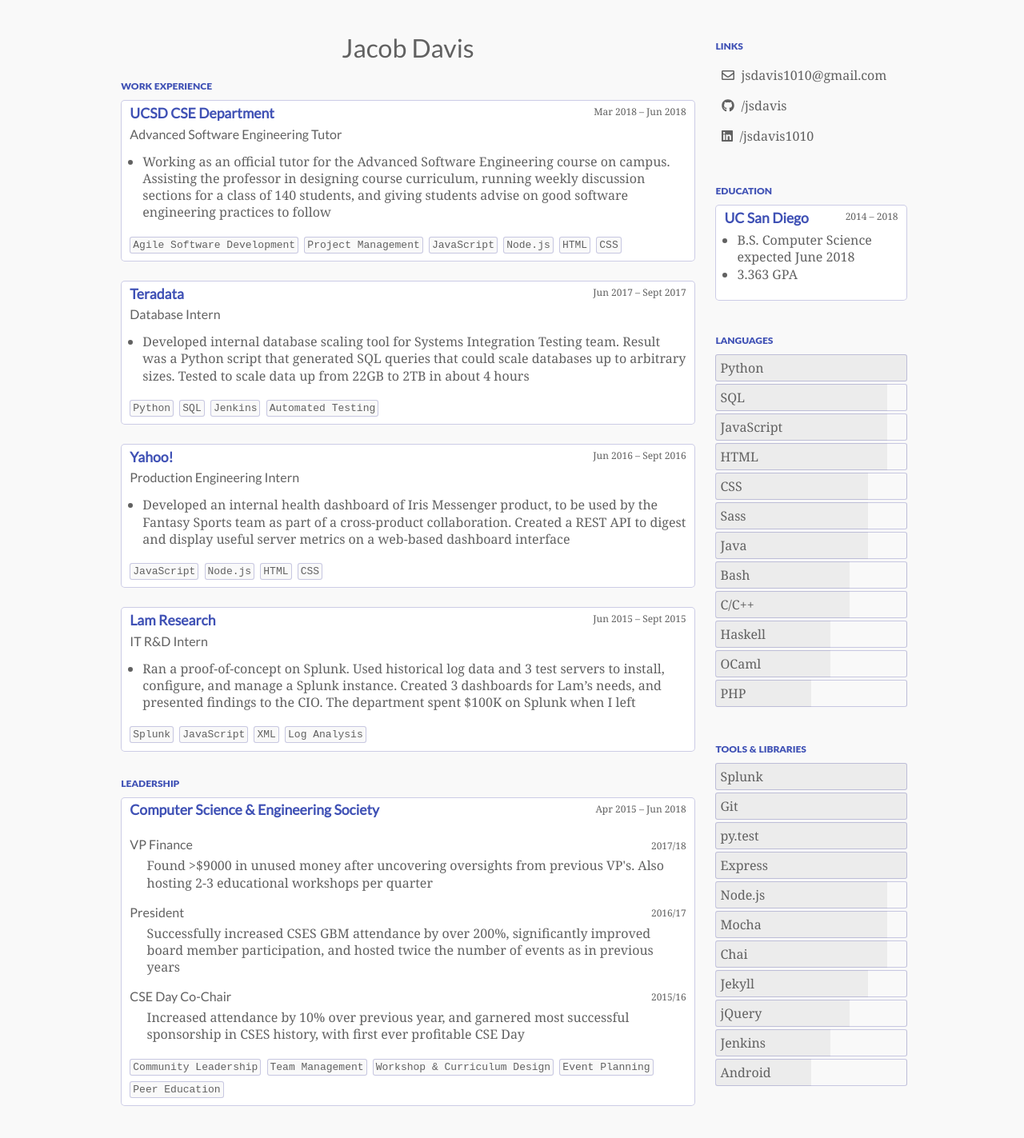
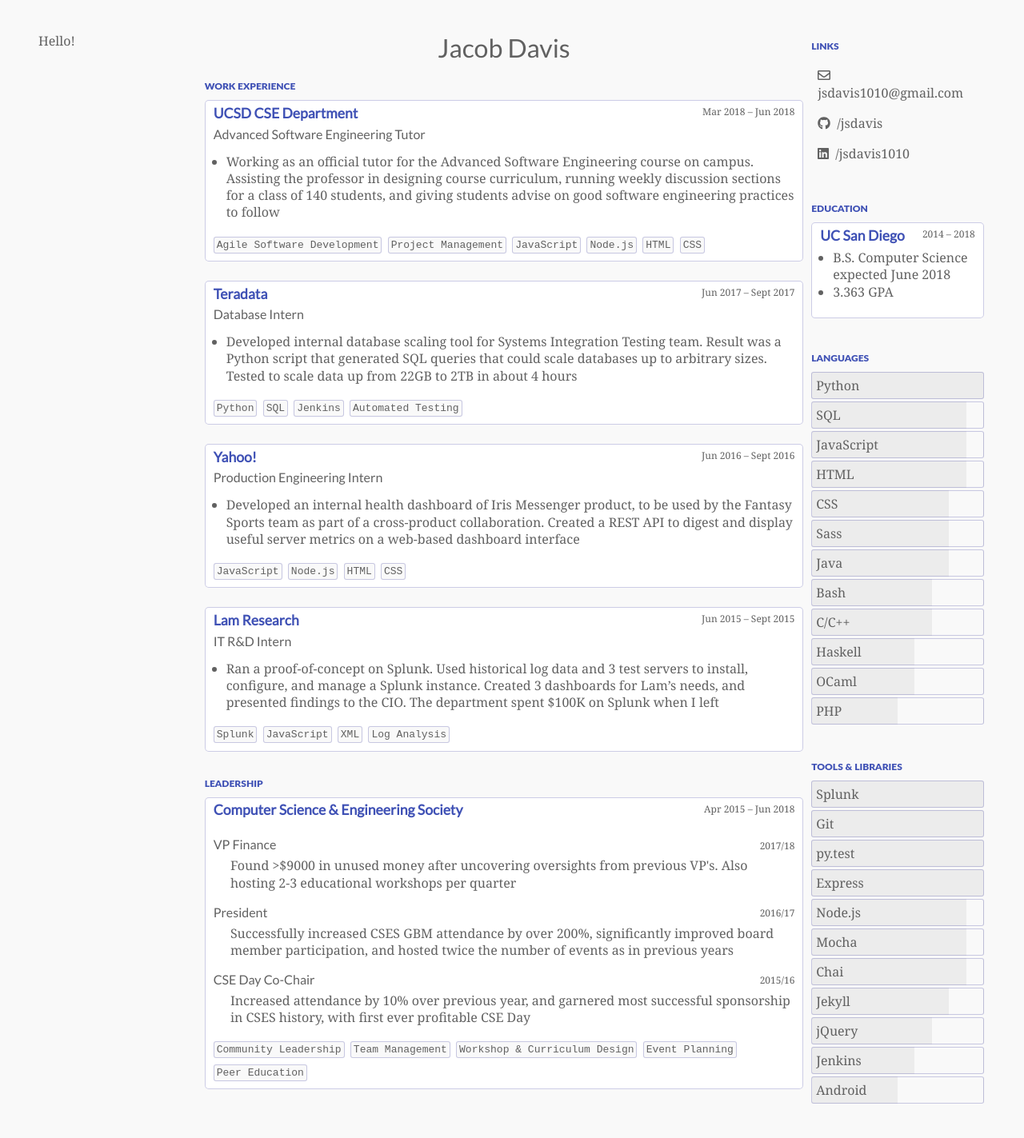
Before and after one commit to jsdavis/jsdavis.github.io, a Jekyll site: the page built from index.md, in a window 1280 px wide. Shown: the whole page at 80% size. Built offline with Jekyll 4.4.1, drawn with Linux system fonts in a browser that asks for light colours; nearby versions of some CDN libraries.

Commit message:
Starting to add a nav

```diff
--- a/_layouts/resume.html
+++ b/_layouts/resume.html
@@ -9,6 +9,9 @@
 </head>
 
 <body>
+	<nav>
+		Hello!
+	</nav>
 	<main>
 		<header id='header'>
 			<h1>{{ site.resume_name }}</h1>
--- a/assets/css/main.sass
+++ b/assets/css/main.sass
@@ -21,22 +21,27 @@ html
     width: 98%
     margin-left: auto
     margin-right: auto
-    max-width: 992px
+    max-width: 1200px
 
 body
     padding-top: 2em
     font: 1em $serif
-    display: grid
-    grid: "main sidebar" / 75% 25%
-    grid-gap: 1em
+    display: flex
+    flex: 1 0
+    flex-wrap: wrap
     justify-content: center
     background-color: $background
 
+nav
+    align-self: flex-start
+    flex: 0 0 200px
+
 main
-    grid-column: main / main
+    flex: 1
 
 aside
-    grid-column: sidebar / sidebar
+    align-self: flex-start
+    flex: 0 0 220px
     display: flex
     flex-direction: column
     a
@@ -187,9 +192,8 @@ code
                 content: '#{$i}%'
 
 @media screen and (max-width: 700px)
-    body
-        grid: [row1-start] "main" [row1-end] [row2-start] "sidebar" [row2-end]
-        grid-gap: 0
+    main, aside
+        flex-basis: 100%
 
     #education
         order: -2
```
